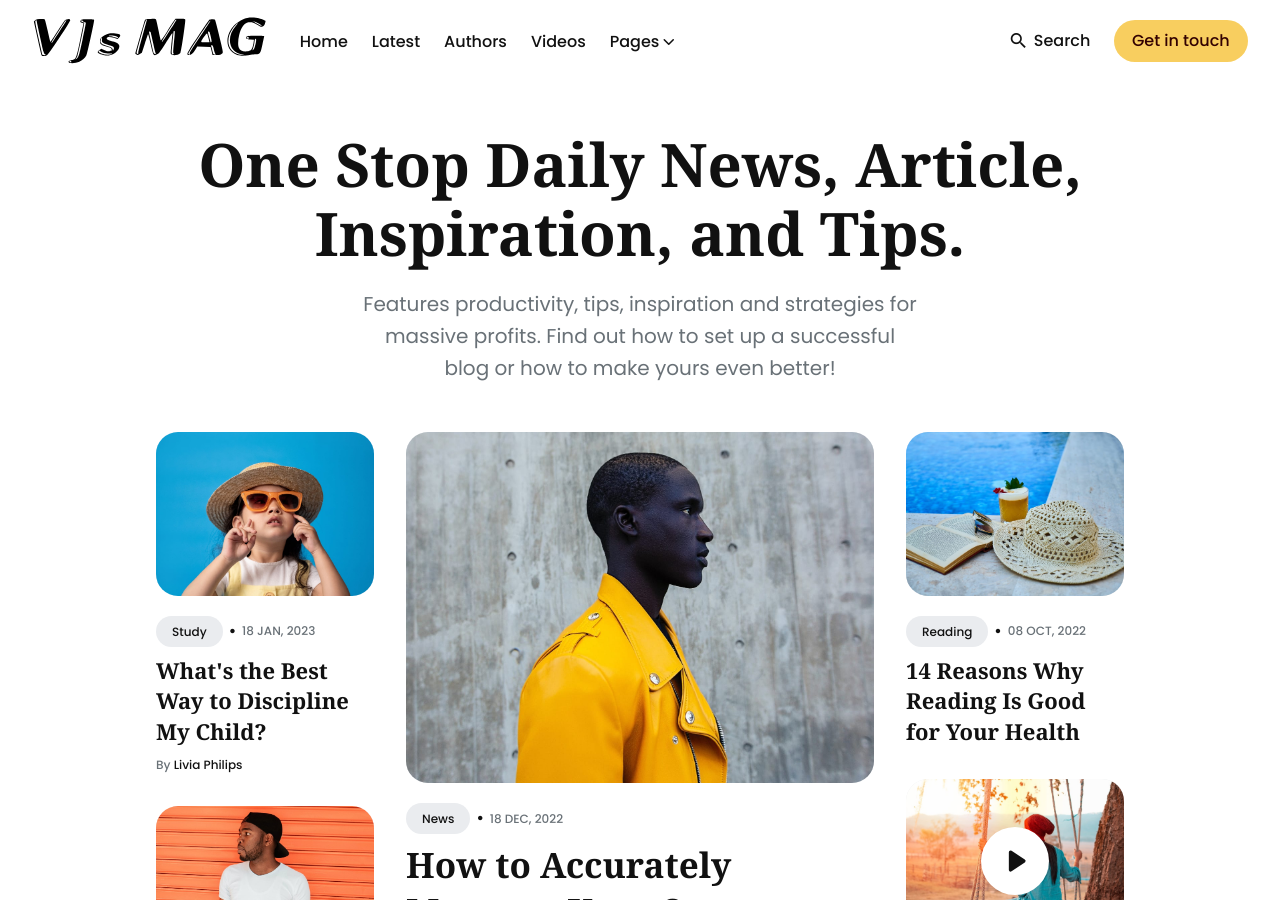
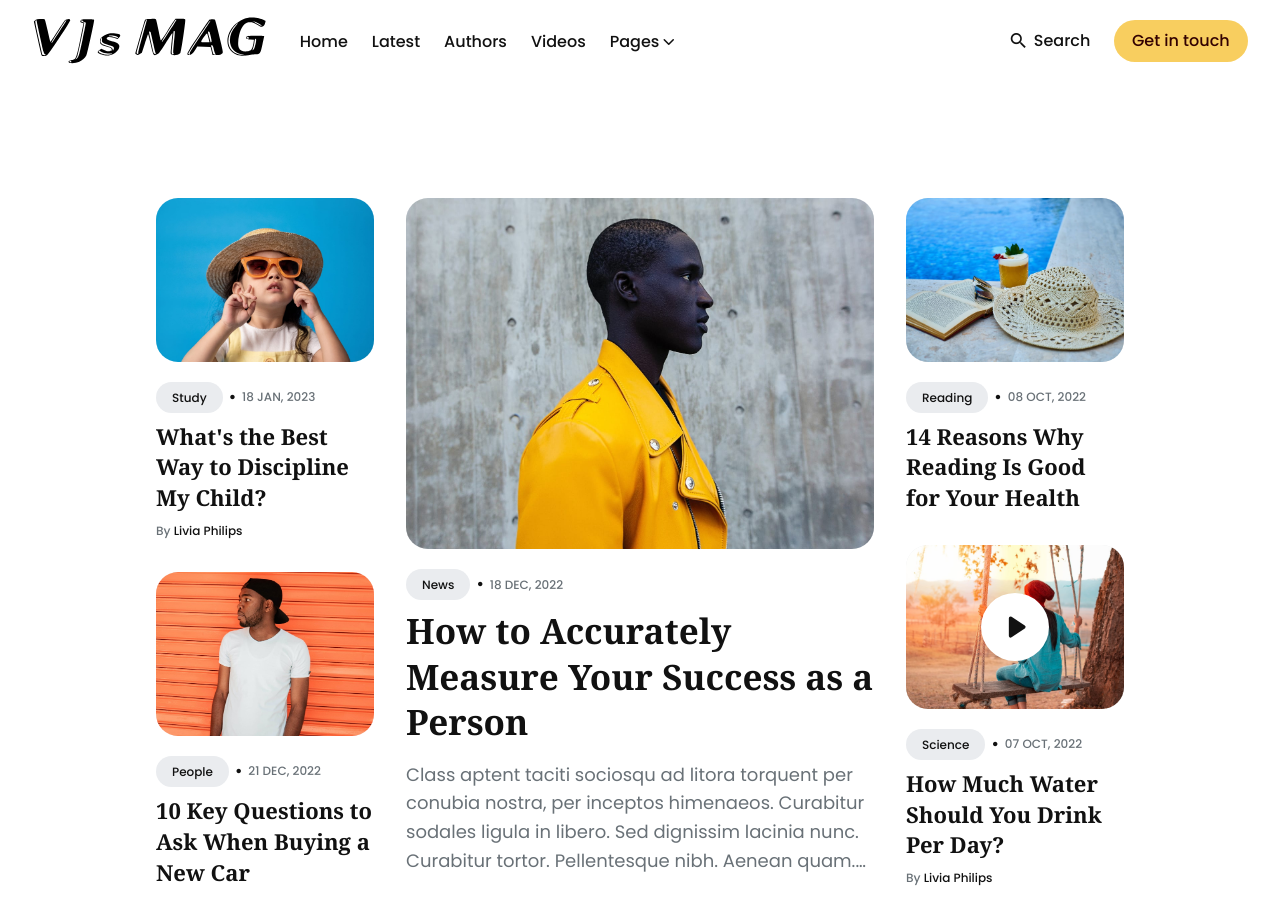
Before and after one commit to onConsensus/website, a Jekyll site: the page built from index.html, in a window 1280 px wide and 900 px high. Built offline with Jekyll 4.4.1, drawn with Linux system fonts in a browser that asks for light colours.

Commit message:
Update settings.yml

```diff
--- a/_data/settings.yml
+++ b/_data/settings.yml
@@ -41,8 +41,8 @@ cta_button:
 # Hero Settings
 hero:
   enable: true
-  hero_title: One Stop Daily News, Article, Inspiration, and Tips.
-  hero_description: Features productivity, tips, inspiration and strategies for massive profits. Find out how to set up a successful blog or how to make yours even better!
+  hero_title:
+  hero_description:
 
 
 #-------------------------------
```
